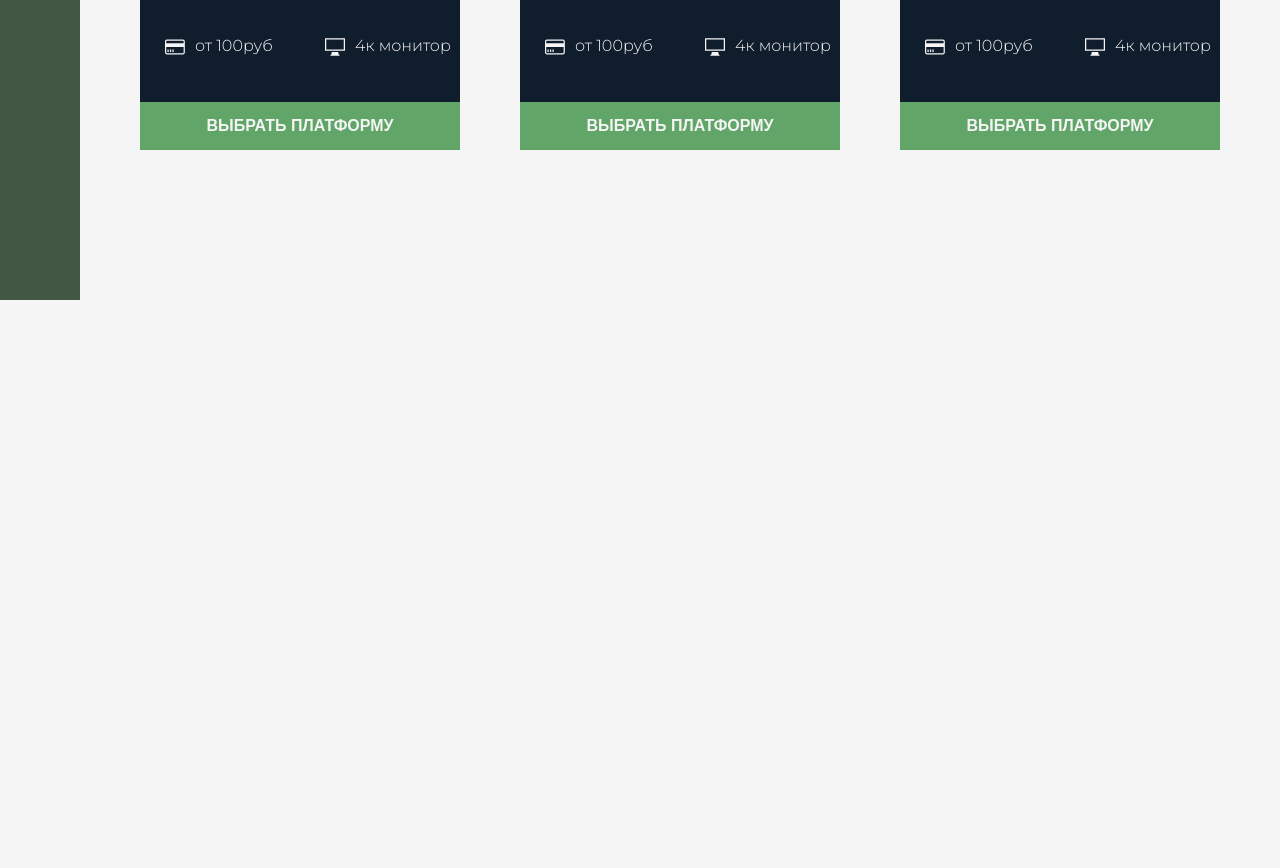
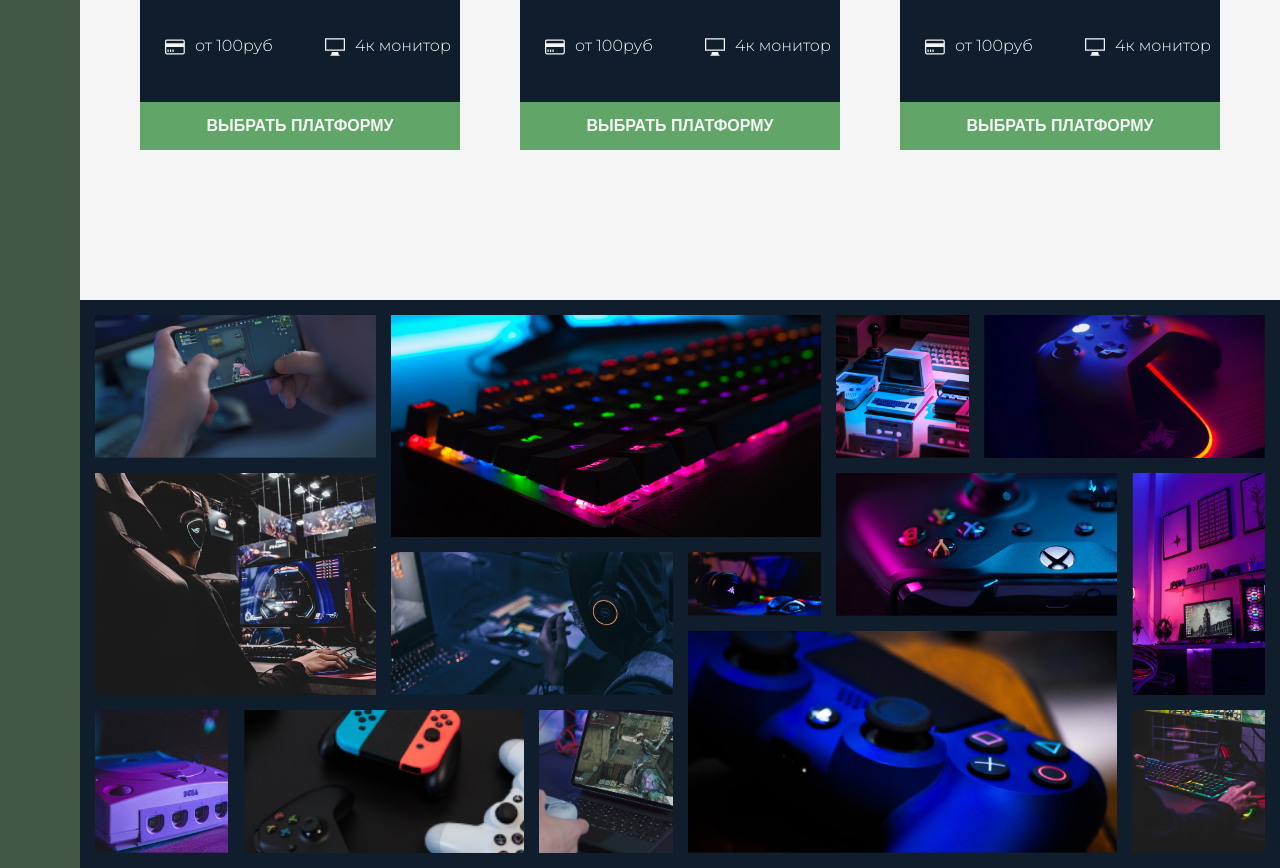
Before and after one commit to student-Alex-Bond/Project-store-game, a website: page src/index.html in a window 1280 px wide. Shown: the part 2722-3590 px from the top of the page. Before the commit the page ends 3022 px from the top, so only its background shows below. Drawn offline with nearby package versions, Linux system fonts and the light colour scheme; files that its build step writes are made by us from their sources.

Commit message:
finish make section galery

```diff
--- a/src/index.html
+++ b/src/index.html
@@ -241,7 +241,50 @@
                 <button class="btn card__btn">ВЫБРАТЬ ПЛАТФОРМУ</button>
             </div>
         </div>
-        <div class="gallery"></div>
+        <div class="gallery">
+            <div class="gallery__item gallery__item-1">
+                <img src="./img/gal-1.png" alt="img-1" class="gallery__img">
+            </div>
+            <div class="gallery__item gallery__item-2">
+                <img src="./img/gal-2.png" alt="img-2" class="gallery__img">
+            </div>
+            <div class="gallery__item gallery__item-3">
+                <img src="./img/gal-3.png" alt="img-3" class="gallery__img">
+            </div>
+            <div class="gallery__item gallery__item-4">
+                <img src="./img/gal-4.png" alt="img-4" class="gallery__img">
+            </div>
+            <div class="gallery__item gallery__item-5">
+                <img src="./img/gal-5.png" alt="img-5" class="gallery__img">
+            </div>
+            <div class="gallery__item gallery__item-6">
+                <img src="./img/gal-6.png" alt="img-6" class="gallery__img">
+            </div>
+            <div class="gallery__item gallery__item-7">
+                <img src="./img/gal-7.png" alt="img-7" class="gallery__img">
+            </div>
+            <div class="gallery__item gallery__item-8">
+                <img src="./img/gal-8.png" alt="img-8" class="gallery__img">
+            </div>
+            <div class="gallery__item gallery__item-9">
+                <img src="./img/gal-9.png" alt="img-9" class="gallery__img">
+            </div>
+            <div class="gallery__item gallery__item-10">
+                <img src="./img/gal-10.png" alt="img-10" class="gallery__img">
+            </div>
+            <div class="gallery__item gallery__item-11">
+                <img src="./img/gal-11.png" alt="img-11" class="gallery__img">
+            </div>
+            <div class="gallery__item gallery__item-12">
+                <img src="./img/gal-12.png" alt="img-12" class="gallery__img">
+            </div>
+            <div class="gallery__item gallery__item-13">
+                <img src="./img/gal-13.png" alt="img-13" class="gallery__img">
+            </div>
+            <div class="gallery__item gallery__item-14">
+                <img src="./img/gal-14.png" alt="img-14" class="gallery__img">
+            </div>
+        </div>
         <div class="footer"></div>
     </div>
 
--- a/src/scss/_gallery.scss
+++ b/src/scss/_gallery.scss
@@ -1,4 +1,70 @@
 .gallery {
     background-color: $color-blue-dark;
     grid-column: full-start / full-end;
+    display: grid;
+    grid-template-columns: repeat(8, 1fr);
+    grid-template-rows: repeat(7, 5vw);
+    grid-gap: 1.5rem;
+    padding: 1.5rem;
+    &__img {
+        object-fit: cover;
+        width: 100%;
+        height: 100%;
+    }
+    &__item-1 {
+        grid-column: 1 / 3;
+        grid-row: 1 / 3;
+    }
+    &__item-2 {
+        grid-column: 3 / span 3;
+        grid-row: 1 / span 3;
+    }
+    &__item-3 {
+        grid-column: 6 / span 1;
+        grid-row: 1 / span 2;
+    }
+    &__item-4 {
+        grid-column: 7 / -1;
+        grid-row: 1 / span 2;
+    }
+    &__item-5 {
+        grid-column: 1 / span 2;
+        grid-row: 3 / span 3;
+    }
+    &__item-6 {
+        grid-column: 3 / span 2;
+        grid-row: 4 / span 2;
+    }
+    &__item-7 {
+        grid-column: 5 / 6;
+        grid-row: 4 / 5;
+    }
+    &__item-8 {
+        grid-column: 6 / span 2;
+        grid-row: 3 / span 2;
+    }
+    &__item-9 {
+        grid-row: 3 / span 3;
+        grid-column: 8 / -1;
+    }
+    &__item-10 {
+        grid-row: 6 / span 2;
+        grid-column: 1 / 2;
+    }
+    &__item-11 {
+        grid-row: 6 / span 2;
+        grid-column: 2 / span 2;
+    }
+    &__item-12 {
+        grid-row: 6 / span 2;
+        grid-column: 4 / 5;
+    }
+    &__item-13 {
+        grid-row: 5 / span 3;
+        grid-column: 5 / span 3;
+    }
+    &__item-14 {
+        grid-row: 6 / span 2;
+        grid-column: 8 / -1;
+    }
 }
```
